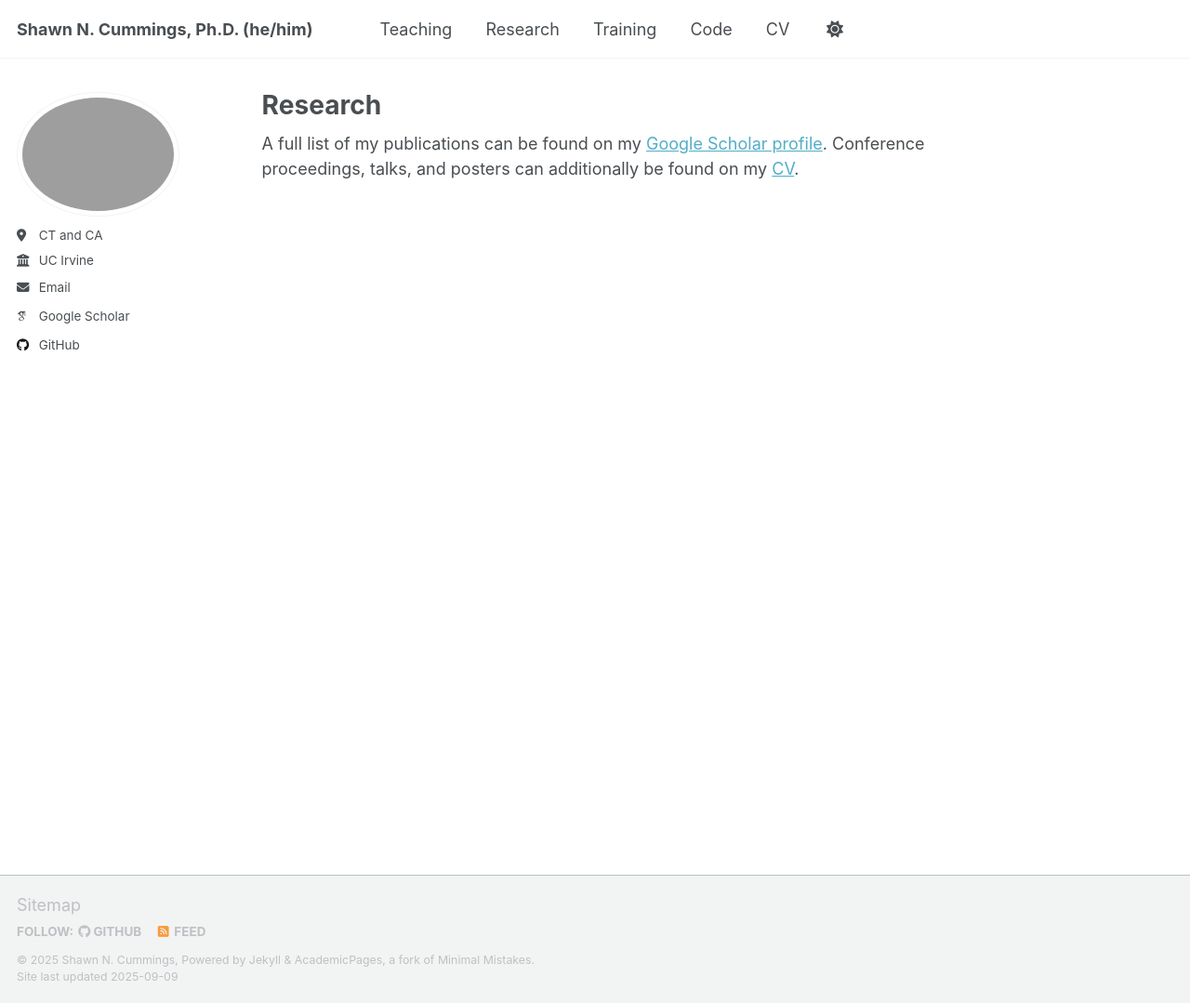
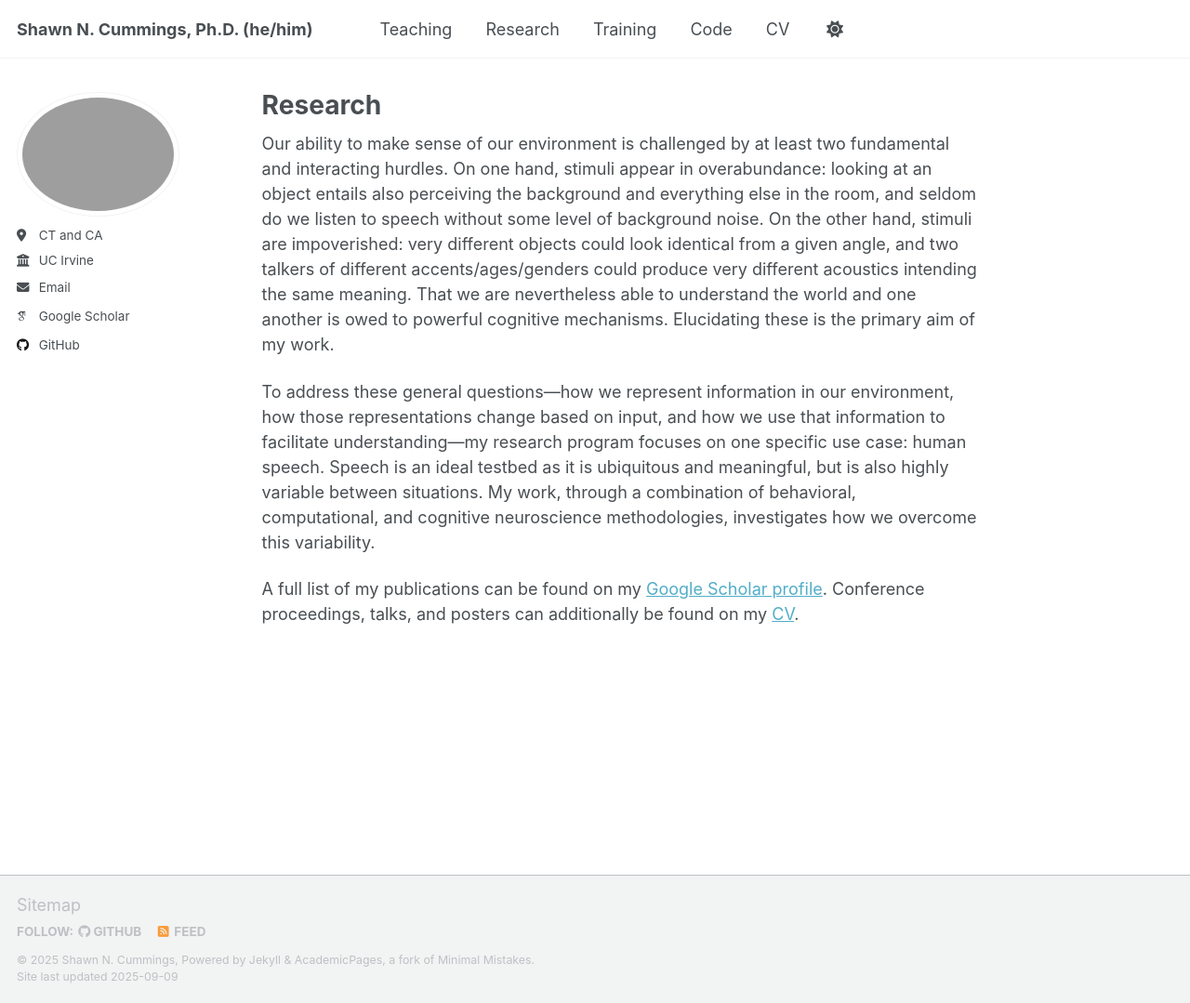
Before and after one commit to ShawnNCummings/ShawnNCummings.github.io, a Jekyll site: the page built from _pages/research.md, in a window 1280 px wide and 1079 px high. Shown: the whole window at 93% size. Built offline with Jekyll 4.4.1, drawn with Linux system fonts in a browser that asks for light colours; some web fonts are replaced; a script that is not in the unit is left out.

Commit message:
update research

```diff
--- a/_pages/research.md
+++ b/_pages/research.md
@@ -4,4 +4,8 @@ title: "Research"
 author_profile: true
 ---
 
+Our ability to make sense of our environment is challenged by at least two fundamental and interacting hurdles. On one hand, stimuli appear in overabundance: looking at an object entails also perceiving the background and everything else in the room, and seldom do we listen to speech without some level of background noise. On the other hand, stimuli are impoverished: very different objects could look identical from a given angle, and two talkers of different accents/ages/genders could produce very different acoustics intending the same meaning. That we are nevertheless able to understand the world and one another is owed to powerful cognitive mechanisms. Elucidating these is the primary aim of my work.
+
+To address these general questions—how we represent information in our environment, how those representations change based on input, and how we use that information to facilitate understanding—my research program focuses on one specific use case: human speech. Speech is an ideal testbed as it is ubiquitous and meaningful, but is also highly variable between situations. My work, through a combination of behavioral, computational, and cognitive neuroscience methodologies, investigates how we overcome this variability.
+
 A full list of my publications can be found on my [Google Scholar profile](https://scholar.google.com/citations?user=UfMvTKcAAAAJ&hl=en). Conference proceedings, talks, and posters can additionally be found on my [CV](https://shawnncummings.github.io/files/Cummings_CV_090125.pdf).
```
Also changed, not shown: 1 other file.
